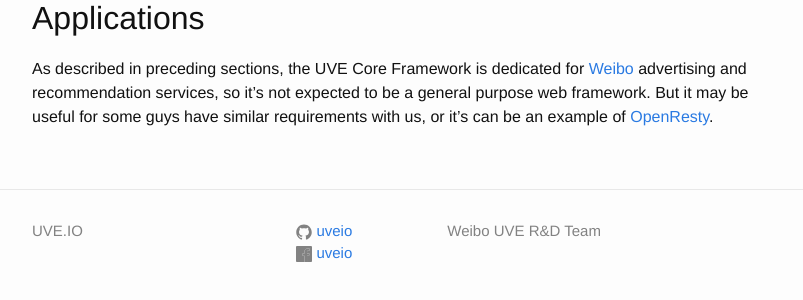
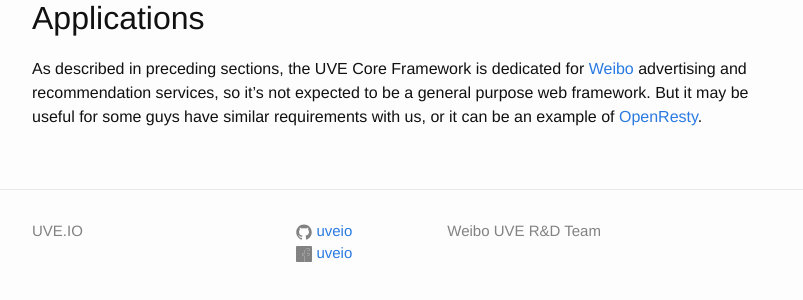
Before and after one commit to lution/uveio.github.io, a Jekyll site: the page built from _posts/2016-06-19-uve-core-framework-architecture.markdown, in a window 1280 px wide and 900 px high, scrolled down 4867 px. Shown: the part 575-875 px from the top of the window, without its empty margins (238-1041 px from the left). Built offline with Jekyll 4.4.1, drawn with Linux system fonts in a browser that asks for light colours.

```diff
--- a/_posts/2016-06-19-uve-core-framework-architecture.markdown
+++ b/_posts/2016-06-19-uve-core-framework-architecture.markdown
@@ -193,4 +193,4 @@ on your requirements.
 
 As described in preceding sections, the UVE Core Framework is dedicated for [Weibo](http://weibo.com) advertising and recommendation services, so it's not
 expected to be a general purpose web framework. But it may be useful for some guys
-have similar requirements with us, or it's can be an example of [OpenResty](https://openresty.org/en/).
+have similar requirements with us, or it can be an example of [OpenResty](https://openresty.org/en/).
```
